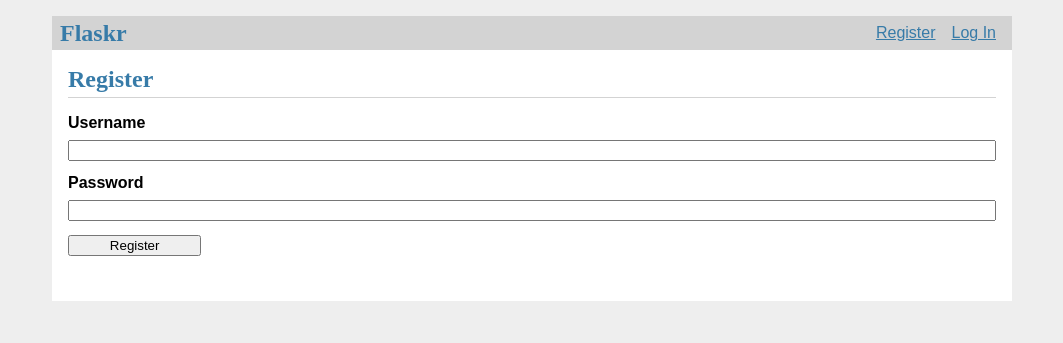
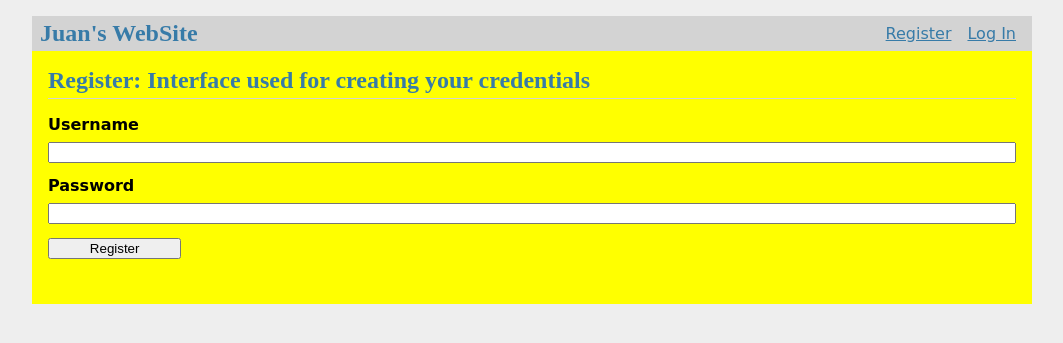
Before and after one commit to JuanFerreyra1/Python-Projects, a Python web app: template flask/flask-tutorial/flaskr/templates/register.html in a window 1280 px wide. Shown: the top 343 px of the page, without its empty margins (108-1171 px from the left). Run offline with Jinja, Linux system fonts and the light colour scheme; the template is opened without the code that fills it, so the values that code supplies are empty.

Commit message:
Sending new info

```diff
--- a/flask/flask-tutorial/flaskr/static/style.css
+++ b/flask/flask-tutorial/flaskr/static/style.css
@@ -1,5 +1,5 @@
-html { font-family: sans-serif; background: #eee; padding: 1rem; }
-body { max-width: 960px; margin: 0 auto; background: white; }
+html { font-family: cursive; background: #eee; padding: 1rem; }
+body { max-width: 1000px; margin: 0 auto; background: yellow; }
 h1 { font-family: serif; color: #377ba8; margin: 1rem 0; }
 a { color: #377ba8; }
 hr { border: none; border-top: 1px solid lightgray; }
@@ -24,9 +24,3 @@ nav ul li a, nav ul li span, header .action { display: block; padding: 0.5rem; }
 .content textarea { min-height: 12em; resize: vertical; }
 input.danger { color: #cc2f2e; }
 input[type=submit] { align-self: start; min-width: 10em; }
-
-
-/*
-llamamos archivos estaticos a por ejemplo los archivos
-css o a los archivos index (los que forman la interfaz general
-	de la pagina en html)*/
--- a/flask/flask-tutorial/flaskr/templates/base.html
+++ b/flask/flask-tutorial/flaskr/templates/base.html
@@ -1,8 +1,8 @@
 <!doctype html>
-<title>{% block title %}{% endblock %} - Flaskr</title>
+<title>{% block title %}{% endblock %} - Juan's WebSite </title>
 <link rel="stylesheet" href="{{ url_for('static', filename='style.css') }}">
 <nav>
-  <h1>Flaskr</h1>
+  <h1>Juan's WebSite</h1>
   <ul>
     {% if g.user %}
       <li><span>{{ g.user['username'] }}</span>
--- a/flask/flask-tutorial/flaskr/templates/blog/index.html
+++ b/flask/flask-tutorial/flaskr/templates/blog/index.html
@@ -1,7 +1,7 @@
 {% extends 'base.html' %}
 
 {% block header %}
-  <h1>{% block title %}Posts de la pagina{% endblock %}</h1>
+  <h1>{% block title %}People's history posts{% endblock %}</h1>
   {% if g.user %}
     <a class="action" href="{{ url_for('blog.create') }}">New</a>
   {% endif %}
--- a/flask/flask-tutorial/flaskr/templates/register.html
+++ b/flask/flask-tutorial/flaskr/templates/register.html
@@ -1,7 +1,7 @@
 {% extends 'base.html' %}
 
 {% block header %}
-  <h1>{% block title %}Register{% endblock %}</h1>
+  <h1>{% block title %}Register: Interface used for creating your credentials{% endblock %}</h1>
 {% endblock %}
 
 {% block content %}
@@ -13,10 +13,3 @@
     <input type="submit" value="Register">
   </form>
 {% endblock %}
-
-
-<!--
-los block nombre
-sirven para anular todos los elementos con ese
-nombre que son del elemento padre
- -->
```
Also changed, not shown: flask/flask-tutorial/flaskr/__init__.py (+2 -10 lines), flask/flask-tutorial/flaskr/blog.py (+0 -9 lines), flask/flask-tutorial/instance/flaskr.sqlite.
